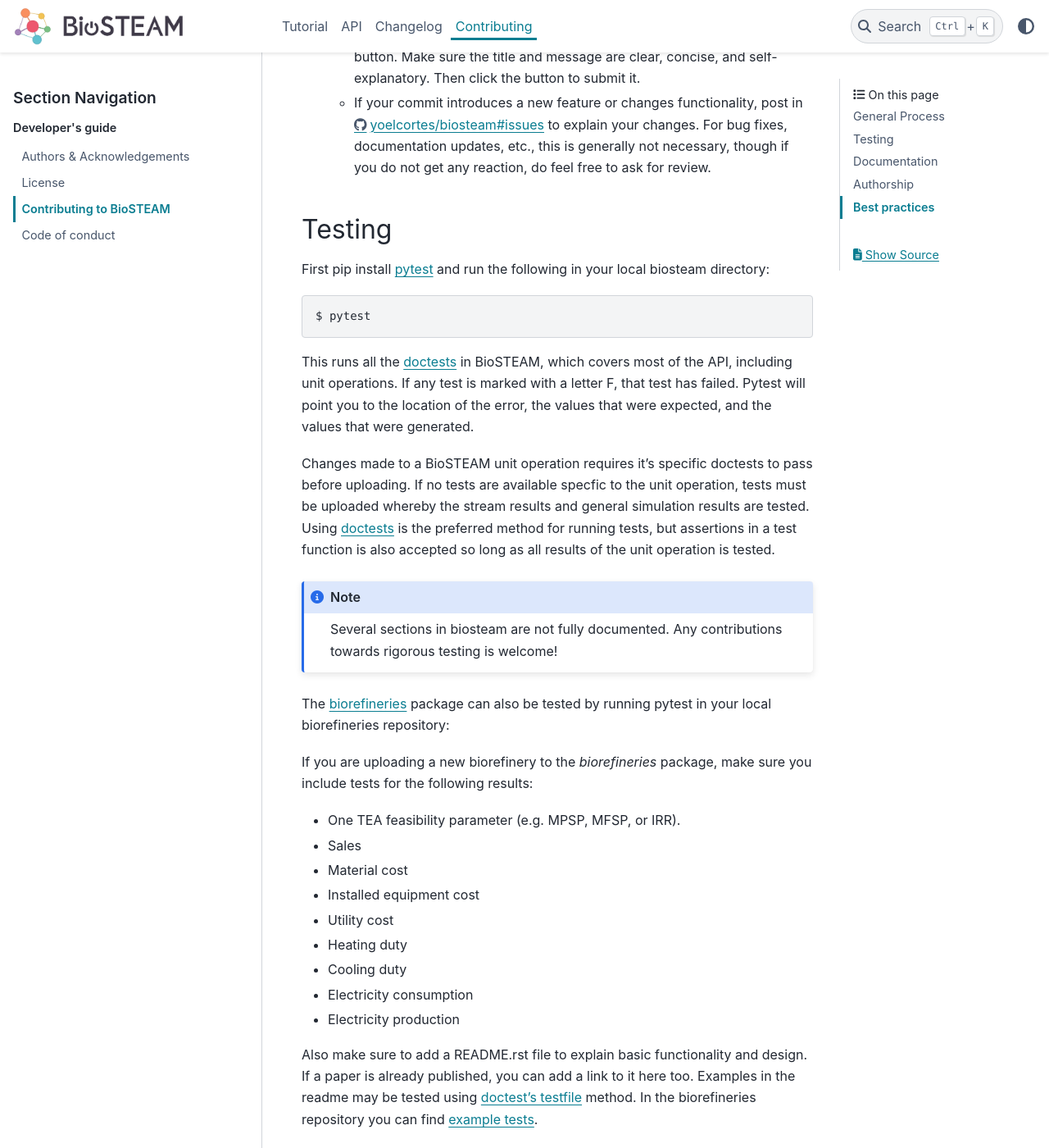
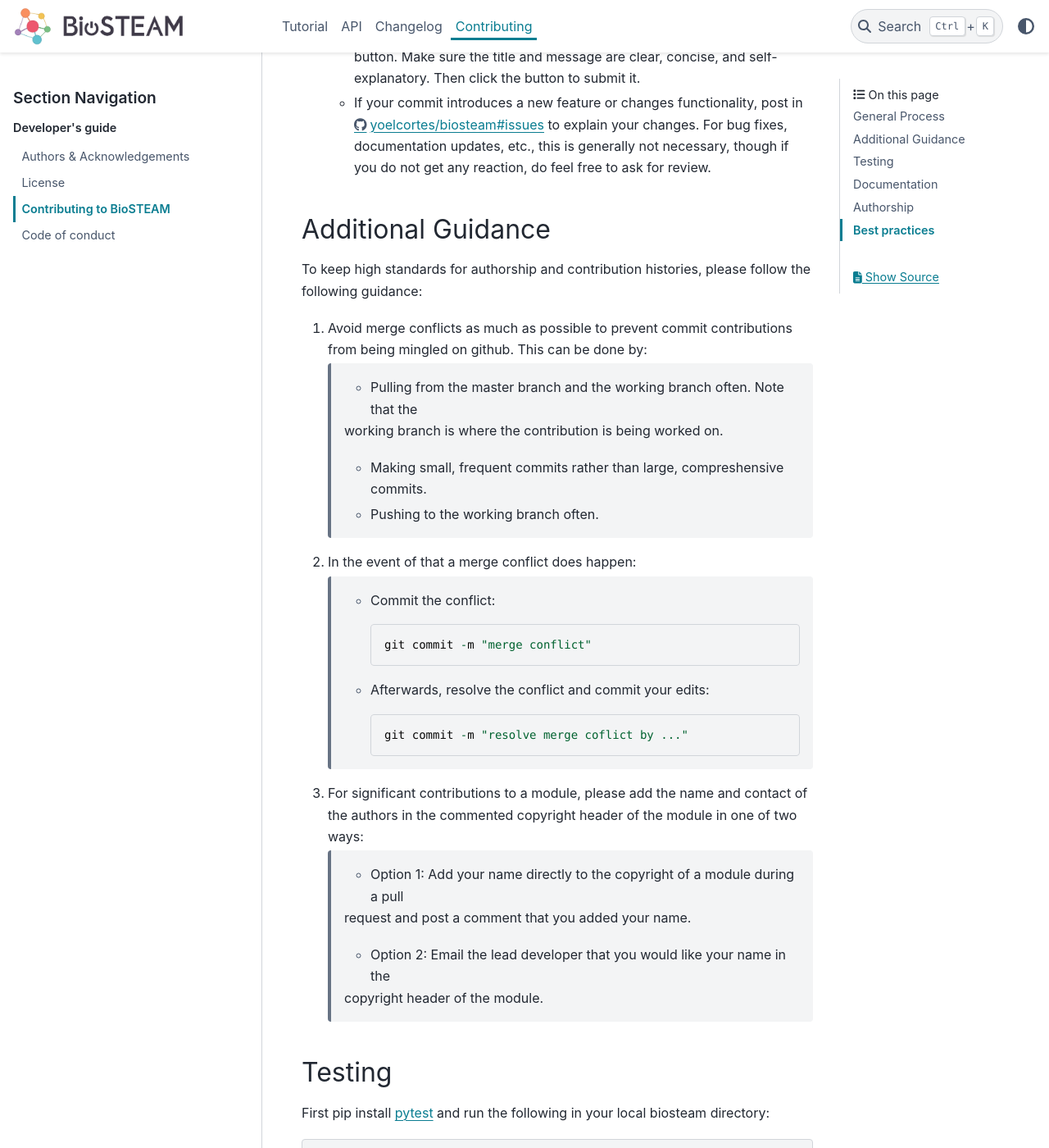
Before and after one commit to BioSTEAMDevelopmentGroup/biosteam, a Sphinx documentation site: the page built from docs/contributing/CONTRIBUTING.rst, in a window 1280 px wide and 1400 px high, scrolled down 1433 px. Shown: the whole window at 82% size. Built offline with Sphinx 7.4.7 and the PyData theme 0.15.4, drawn with Linux system fonts in a browser that asks for light colours; formulas are drawn with MathJax 3; pages that are not in the unit, such as notebooks, are missing from menus.

Commit message:
add additional guidance for better authorship and contribution histories

```diff
--- a/docs/contributing/CONTRIBUTING.rst
+++ b/docs/contributing/CONTRIBUTING.rst
@@ -48,6 +48,40 @@ Here’s the short summary, complete TOC links are below:
    * Go to GitHub. The new branch will show up with a green Pull Request button. Make sure the title and message are clear, concise, and self- explanatory. Then click the button to submit it.
 
    * If your commit introduces a new feature or changes functionality, post in https://github.com/yoelcortes/biosteam/issues to explain your changes. For bug fixes, documentation updates, etc., this is generally not necessary, though if you do not get any reaction, do feel free to ask for review.
+
+Additional Guidance
+-------------------
+
+To keep high standards for authorship and contribution histories, please follow the
+following guidance:
+
+#. Avoid merge conflicts as much as possible to prevent commit contributions from being mingled on github. This can be done by:
+
+    * Pulling from the master branch and the working branch often. Note that the
+    working branch is where the contribution is being worked on.
+
+    * Making small, frequent commits rather than large, compreshensive commits.
+
+    * Pushing to the working branch often.
+
+#. In the event of that a merge conflict does happen:
+
+    * Commit the conflict::
+
+        git commit -m "merge conflict"
+
+    * Afterwards, resolve the conflict and commit your edits::
+
+        git commit -m "resolve merge coflict by ..."
+
+#. For significant contributions to a module, please add the name and contact of the authors in the commented copyright header of the module in one of two ways:
+
+    * Option 1: Add your name directly to the copyright of a module during a pull
+    request and post a comment that you added your name.
+
+    * Option 2: Email the lead developer that you would like your name in the
+    copyright header of the module.
+
 
 Testing
 -------
```
